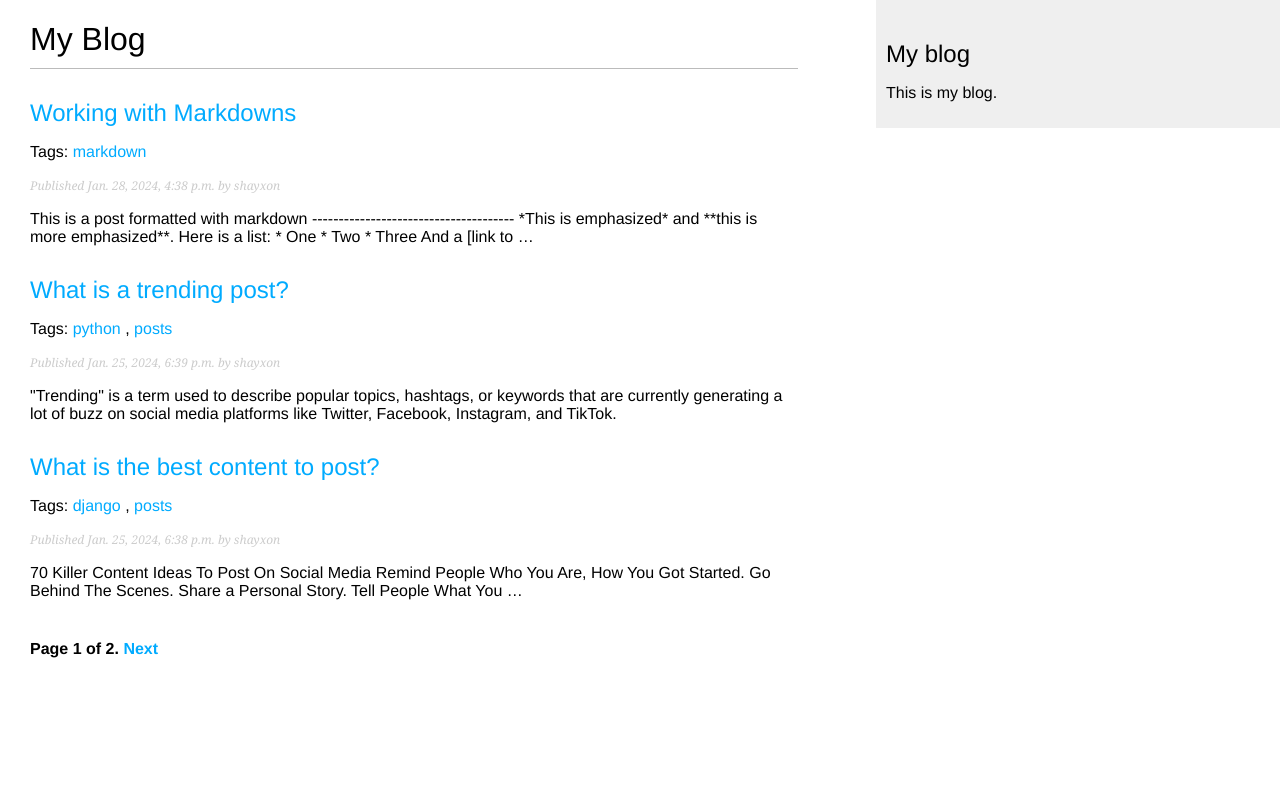
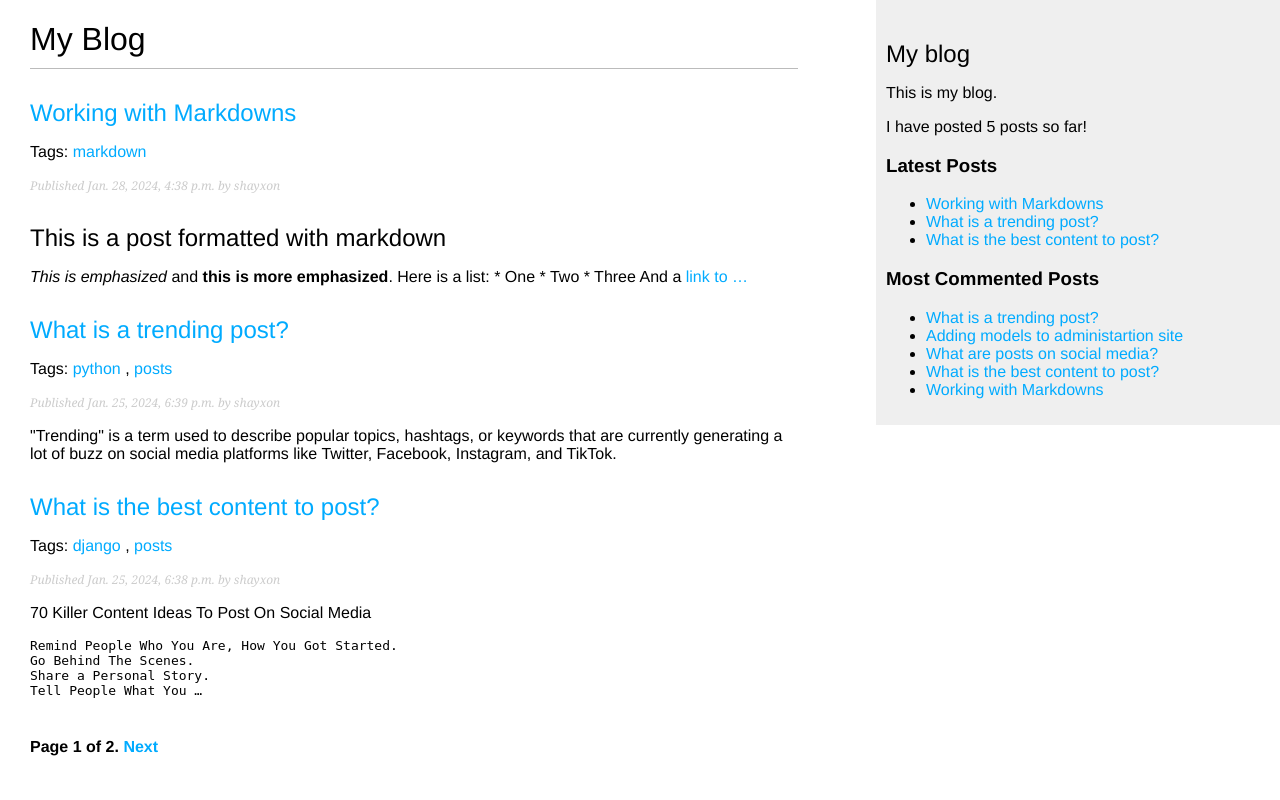
Before and after one commit to Shayxon/django-blog-project, a Django app: page /blog/ in a window 1280 px wide. Run offline with Django 3.2, Linux system fonts and the light colour scheme; data comes from the database, SQL or seed files in the repository; both versions use the stored data as it was after the commit; parts of the project's set-up code (start-up, migrations or seed data) failed here and were passed over.

Commit message:
create template tags

```diff
--- a/blog/templates/blog/base.html
+++ b/blog/templates/blog/base.html
@@ -1,4 +1,5 @@
 {% load static %}
+{% load blog_tags %}
 <!DOCTYPE html>
 <html>
 <head>
@@ -13,6 +14,15 @@
   <div id="sidebar">
     <h2>My blog</h2>
     <p>This is my blog.</p>
+    <p>{%total_posts%}</p>
+    <h3>Latest Posts</h3>
+    <ul>
+      {%get_latest_posts%}
+    </ul>
+    <h3>Most Commented Posts</h3>
+    <ul>
+      {%get_most_commented_posts%}
+    </ul>
   </div>
 </body>
 </html>
--- a/blog/templates/blog/post/detail.html
+++ b/blog/templates/blog/post/detail.html
@@ -1,4 +1,5 @@
 {% extends "blog/base.html" %}
+{% load blog_tags %}
 
 {% block title %}{{ post.title }}{% endblock %}
 
@@ -7,7 +8,7 @@
 <p class="date">
   Published {{ post.publish }} by {{ post.author }}
 </p>
-{{ post.body|linebreaks }}
+{{ post.body|markdown }}
 <p>
   <a href="{% url 'blog:post_share' post.id %}">Share This Post</a>
 </p>
--- /dev/null
+++ b/blog/templates/blog/post/includes/latest_posts.html
@@ -0,0 +1,3 @@
+{% for post in posts %}
+    <li><a href="{{ post.get_absolute_url }}">{{post.title}}</a></li>
+{% endfor %}
--- a/blog/templates/blog/post/list.html
+++ b/blog/templates/blog/post/list.html
@@ -1,4 +1,5 @@
 {% extends "blog/base.html" %}
+{% load blog_tags %}
 
 {% block title %}My Blog{% endblock %}
 
@@ -23,7 +24,7 @@
     <p class="date">
       Published {{ post.publish }} by {{ post.author }}
     </p>
-    {{ post.body|truncatewords:30|linebreaks }}
+    {{ post.body|markdown|truncatewords_html:30 }}
   {% endfor %}
   {% include "pagination.html" with page=posts %}
 {% endblock %}
--- /dev/null
+++ b/blog/templatetags/blog_tags.py
@@ -0,0 +1,27 @@
+from django import template
+from ..models import Post
+from django.db.models import Count
+from django.utils.safestring import mark_safe
+import markdown
+
+register = template.Library()
+
+@register.simple_tag
+def total_posts():
+    count = Post.published.all().count()
+    return f"I have posted {count} posts so far!"
+
+@register.inclusion_tag('blog/post/includes/latest_posts.html')
+def get_latest_posts(count=3):
+    posts = Post.published.all().order_by('-publish')[:count]
+    return {'posts':posts}
+
+@register.inclusion_tag('blog/post/includes/latest_posts.html')
+def get_most_commented_posts(count=5):
+    posts = Post.published.all().annotate(comment = Count('comments')) \
+                                    .order_by('-comment')[:count]
+    return {'posts':posts}
+
+@register.filter(name='markdown')
+def markdownFilter(text):
+    return mark_safe(markdown.markdown(text))
```
Also changed, not shown: blog/templatetags/__init__.py (added), db.sqlite3.
